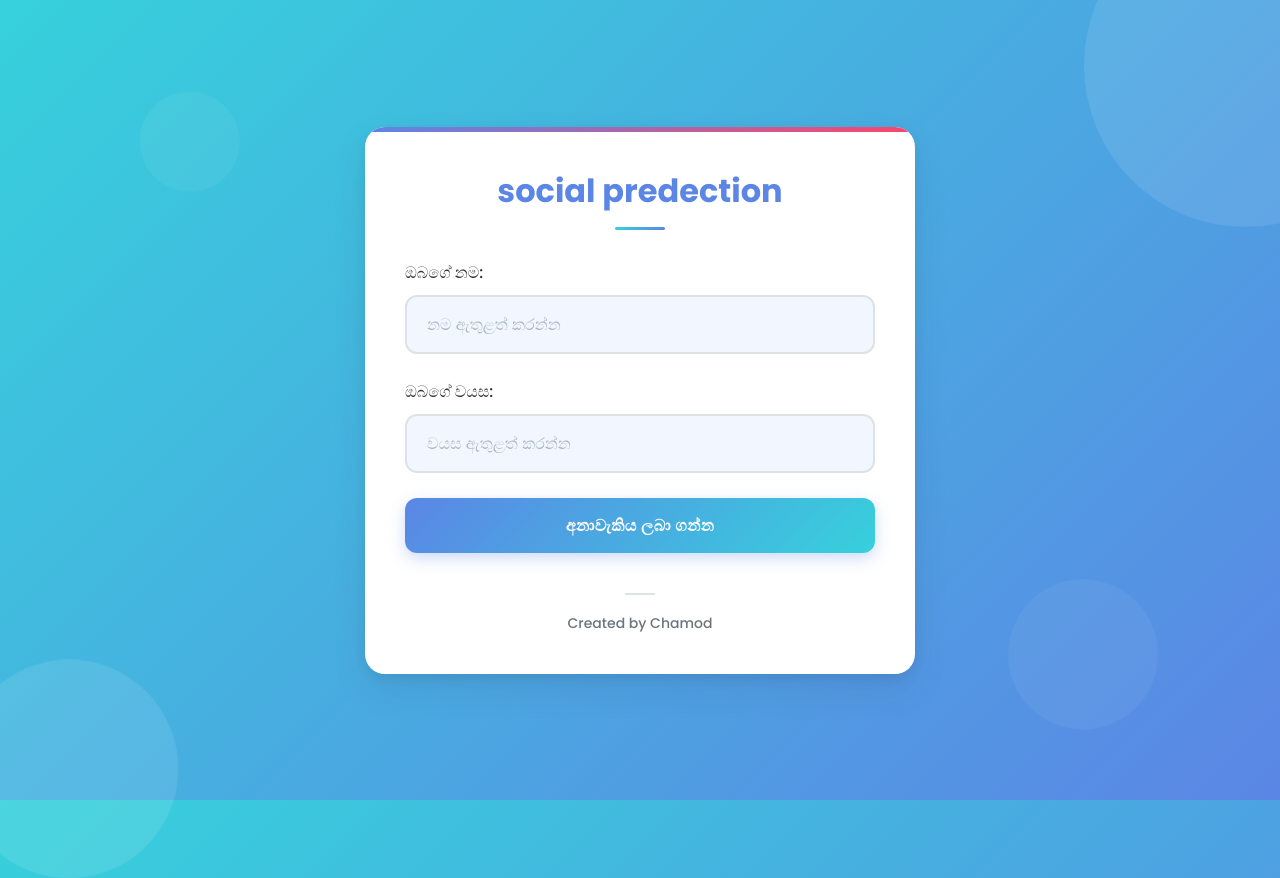
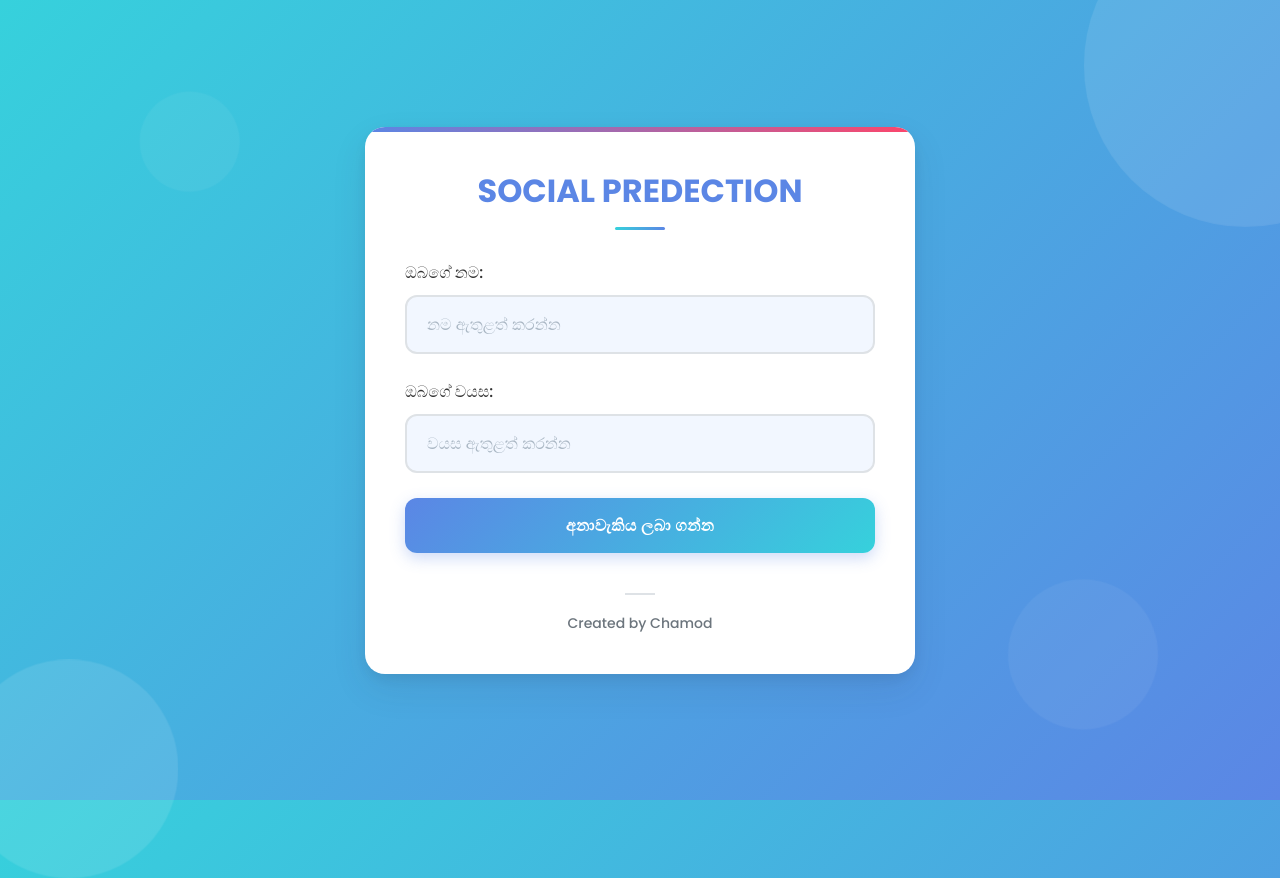
Before and after one commit to thechamod/Social-predection, a plain HTML site: page index.html in a window 1280 px wide. Shown: the top 878 px of the page. Drawn offline with Linux system fonts and the light colour scheme.

Commit message:
index.html

```diff
--- a/index.html
+++ b/index.html
@@ -468,7 +468,7 @@
     <div class="floating-shape shape3"></div>
 
     <div class="container">
-        <h1>social predection</h1>
+        <h1>SOCIAL PREDECTION</h1>
 
         <div class="form-group">
             <label for="name">ඔබගේ නම:</label>
```
